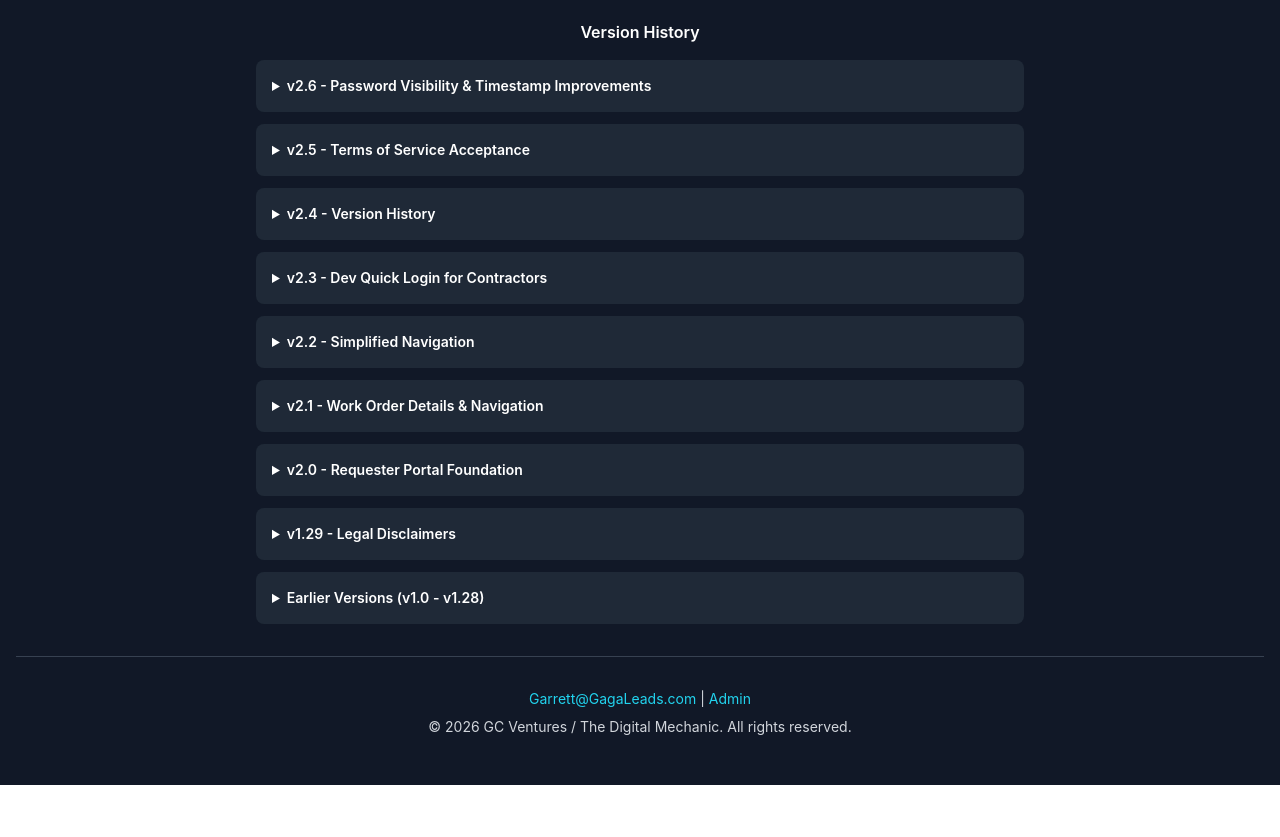
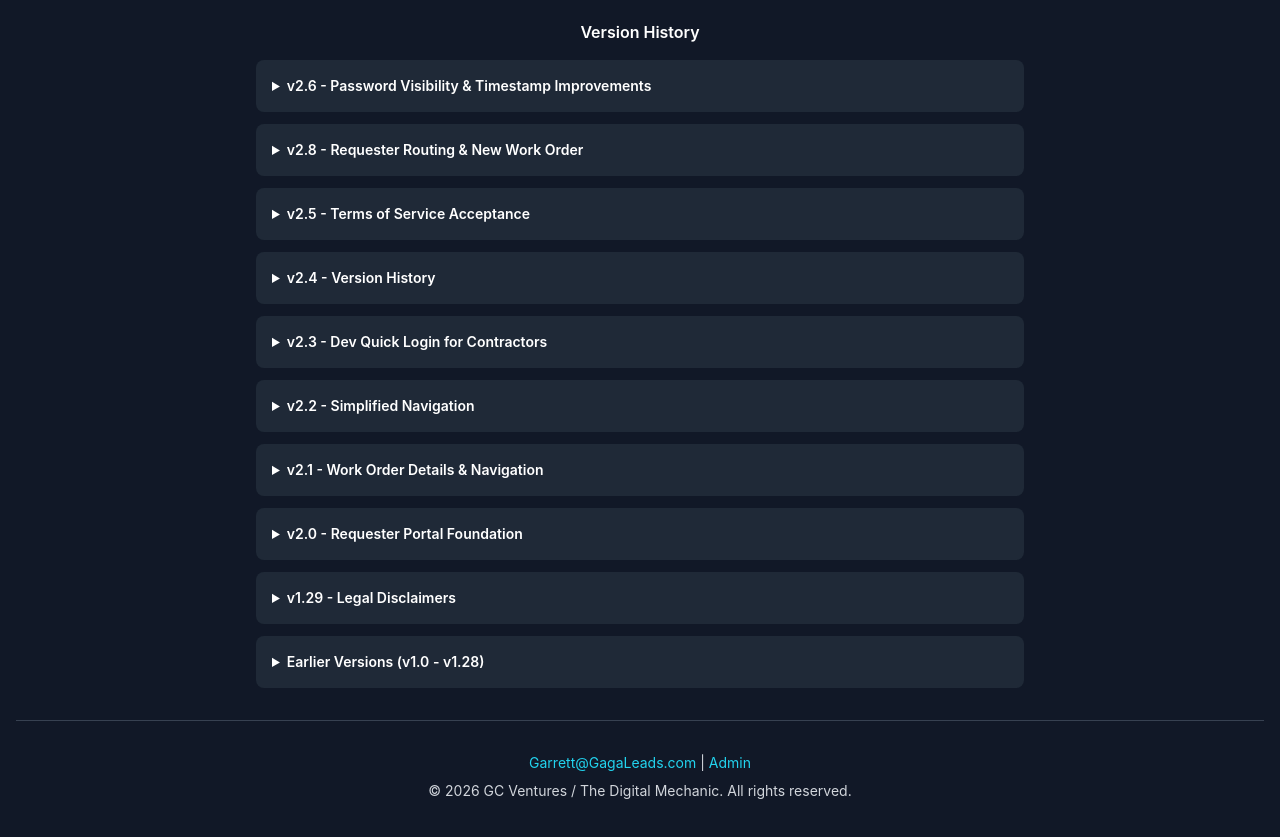
Before and after one commit to cadaeB02/Gaga-MVP-Leads, a Next.js app: page / in a window 1280 px wide. Shown: the part 2660-3497 px from the top of the page. Before the commit the page ends 3445 px from the top, so only its background shows below. Built offline with nearby package versions, Linux system fonts and the light colour scheme; no server answers.

Commit message:
Add v2.8 to Footer version history

```diff
--- a/components/Footer.tsx
+++ b/components/Footer.tsx
@@ -55,6 +55,19 @@ export default function Footer() {
                                 <li>• Added password visibility toggles (show/hide) to all password fields</li>
                                 <li>• Updated admin panel to show date + time (not just date)</li>
                                 <li>• Applied to contractor signup, contractor login, requester login</li>
+                            </ul>
+                        </details>
+
+
+                        <details className="bg-gray-800 rounded-lg p-4">
+                            <summary className="cursor-pointer font-semibold text-white hover:text-cyan-400 transition-colors">
+                                v2.8 - Requester Routing & New Work Order
+                            </summary>
+                            <ul className="mt-3 ml-4 space-y-1 text-gray-400">
+                                <li>• Fixed homepage routing to check user role</li>
+                                <li>• Added "New Work Order" button to requester dashboard</li>
+                                <li>• Pre-filled customer data in new work order form</li>
+                                <li>• Fixed scroll-to-top on success screens</li>
                             </ul>
                         </details>
 
```
